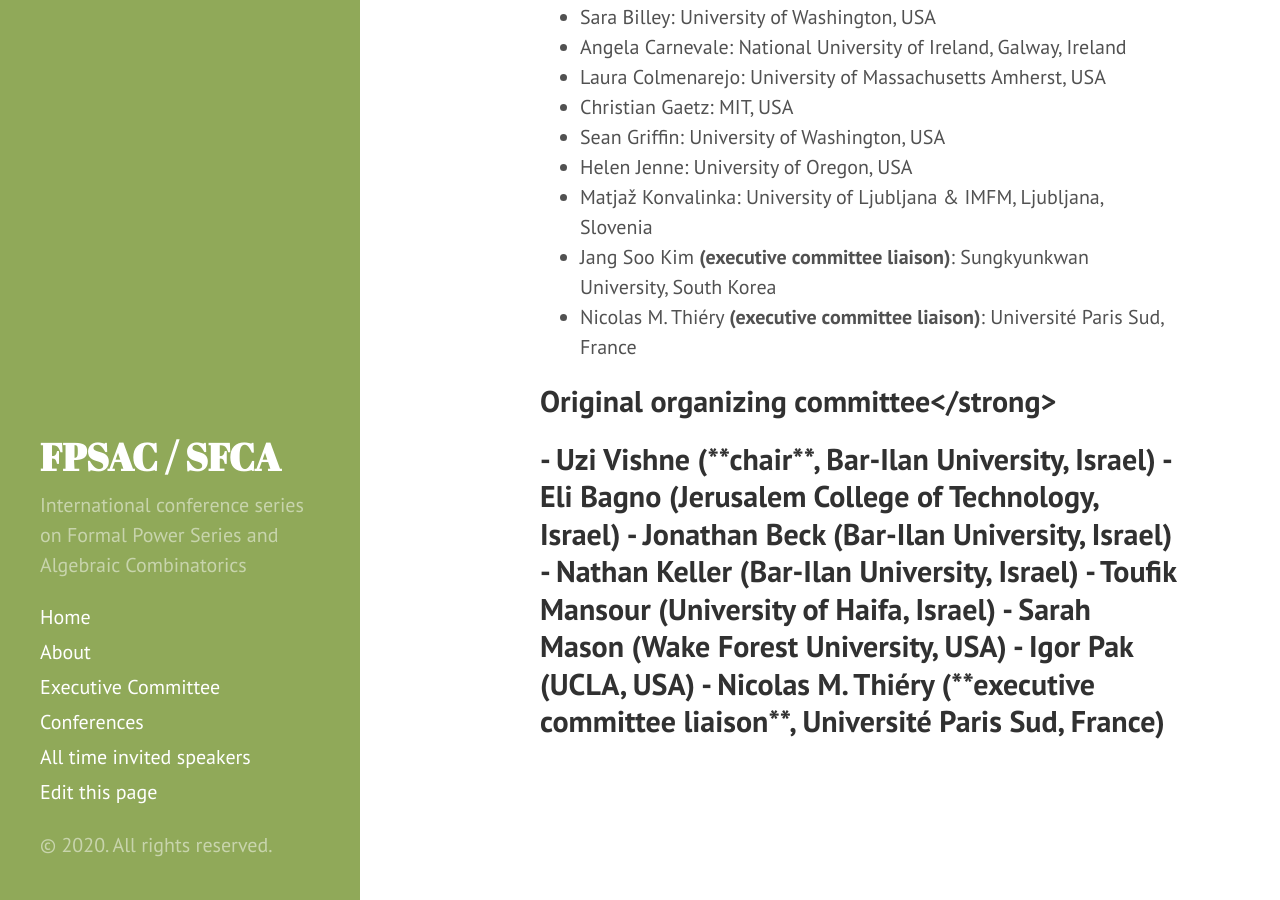
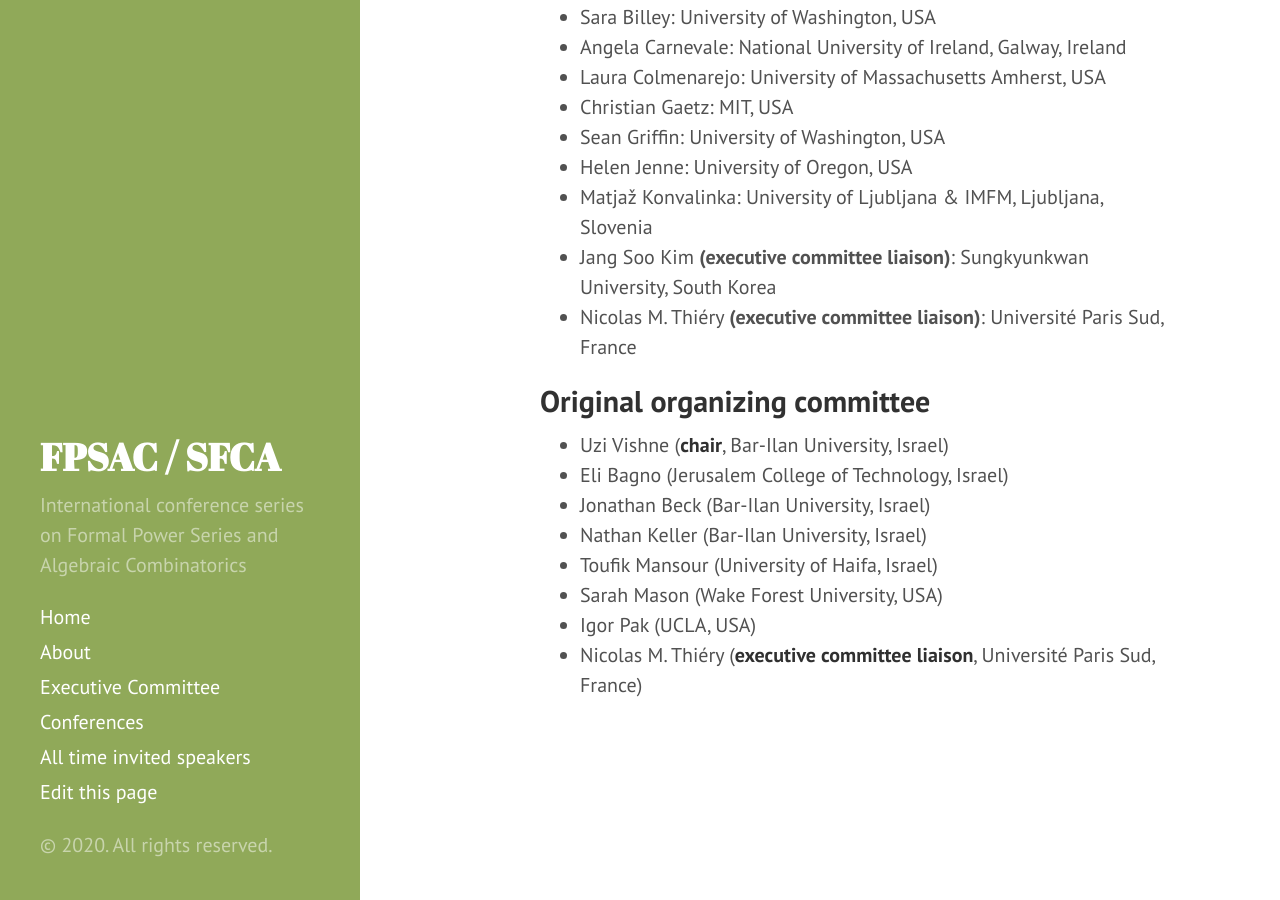
Before and after one commit to FPSAC/FPSAC.github.io, a Jekyll site: the page built from _confs/fpsac-2020.md, in a window 1280 px wide and 900 px high, scrolled down 2010 px. Built offline with Jekyll 4.4.1, drawn with Linux system fonts in a browser that asks for light colours.

Commit message:
Finish cleaning up html/markdown mixup

```diff
--- a/_confs/fpsac-2020.md
+++ b/_confs/fpsac-2020.md
@@ -119,7 +119,7 @@ organizing_committee:
 executive_committee_contact: Nicolas M. Thiéry, Université Paris Sud, France
 ---
 
-<h2>Original organizing committee</strong><h2>
+## Original organizing committee
 
 - Uzi Vishne (**chair**, Bar-Ilan University, Israel)
 - Eli Bagno (Jerusalem College of Technology, Israel)
```
